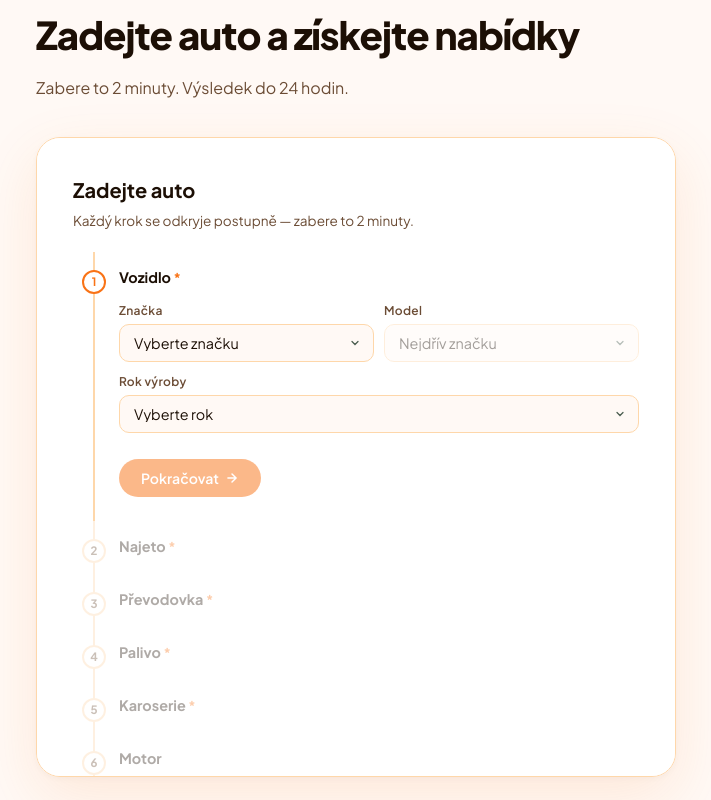
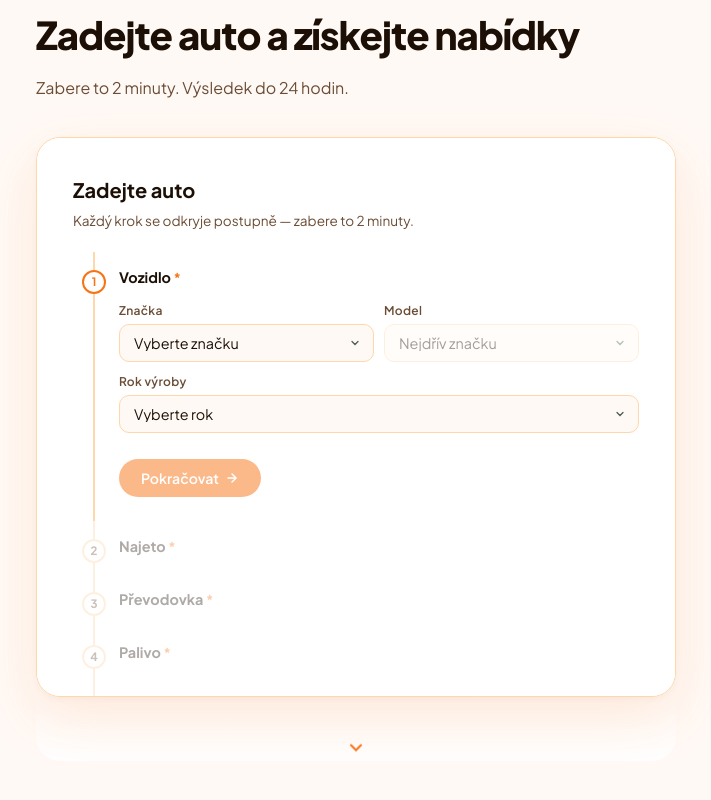
Before and after one commit to Petr1892SKS/autosrovnani, a Next.js app: page / in a window 1280 px wide. Shown: the part 780-1580 px from the top of the page, without its empty margins (284-995 px from the left). Built offline with nearby package versions, Linux system fonts and the light colour scheme.

Commit message:
feat: scroll hint na spodku formuláře

```diff
--- a/app/autosrovnani-page.tsx
+++ b/app/autosrovnani-page.tsx
@@ -291,6 +291,19 @@ export default function AutoSrovnani() {
         .form-section-header p { font-size: 1rem; color: var(--text2); }
 
         /* FORM CARD */
+        .form-card-wrap { position: relative; }
+        .form-scroll-hint {
+          position: sticky; bottom: 0; left: 0; right: 0; height: 64px; pointer-events: none;
+          background: linear-gradient(to bottom, rgba(255,255,255,0) 0%, rgba(255,255,255,0.95) 100%);
+          display: flex; align-items: flex-end; justify-content: center; padding-bottom: 8px;
+          border-radius: 0 0 24px 24px;
+        }
+        @keyframes bounceDown {
+          0%,100% { transform: translateY(0); opacity: 0.5; }
+          50% { transform: translateY(5px); opacity: 1; }
+        }
+        .form-scroll-hint svg { animation: bounceDown 1.4s ease-in-out infinite; color: var(--green); }
+
         .hero-form-card {
           background: white; border-radius: 24px; padding: 36px;
           box-shadow: 0 20px 60px rgba(249,115,22,0.12), 0 2px 8px rgba(0,0,0,0.04);
@@ -576,7 +589,8 @@ export default function AutoSrovnani() {
             <h2>Zadejte auto a získejte nabídky</h2>
             <p>Zabere to 2 minuty. Výsledek do 24 hodin.</p>
           </div>
-          <div className="hero-form-card" style={{ maxHeight: "80vh", overflowY: "auto", scrollbarWidth: "thin" }}>
+          <div className="form-card-wrap">
+          <div className="hero-form-card" style={{ maxHeight: "70vh", overflowY: "auto", scrollbarWidth: "thin" }}>
             {submitted ? (
               <div className="success-box">
                 <div className="success-icon">
@@ -594,6 +608,12 @@ export default function AutoSrovnani() {
                 <CarWizard onSubmit={handleWizardSubmit} loading={loading} />
               </>
             )}
+          </div>
+          <div className="form-scroll-hint">
+            <svg width="20" height="20" viewBox="0 0 24 24" fill="none" stroke="currentColor" strokeWidth="2.5" strokeLinecap="round">
+              <path d="M6 9l6 6 6-6"/>
+            </svg>
+          </div>
           </div>
         </div>
       </section>
```
